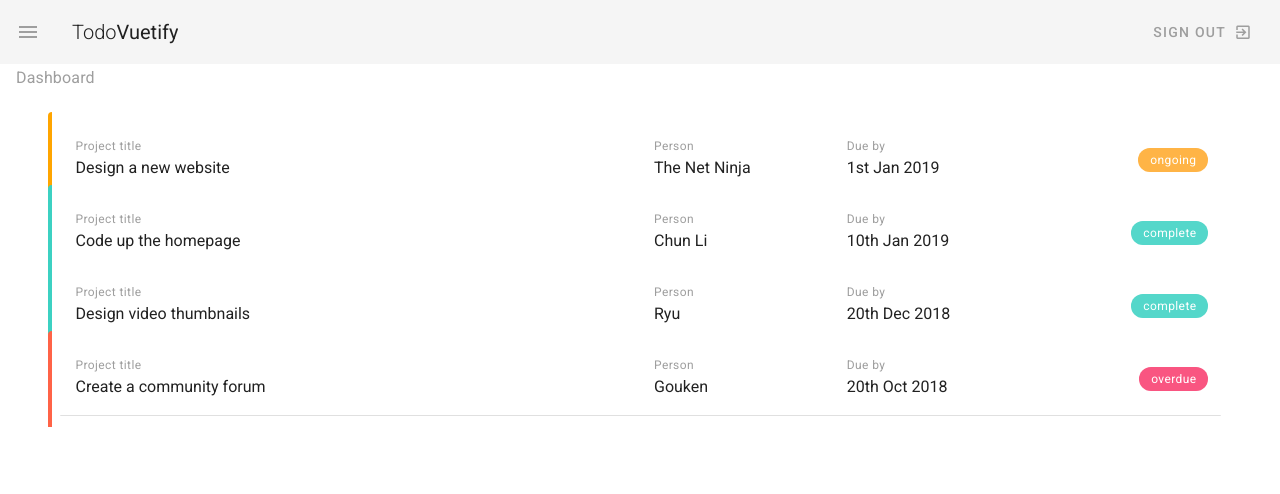
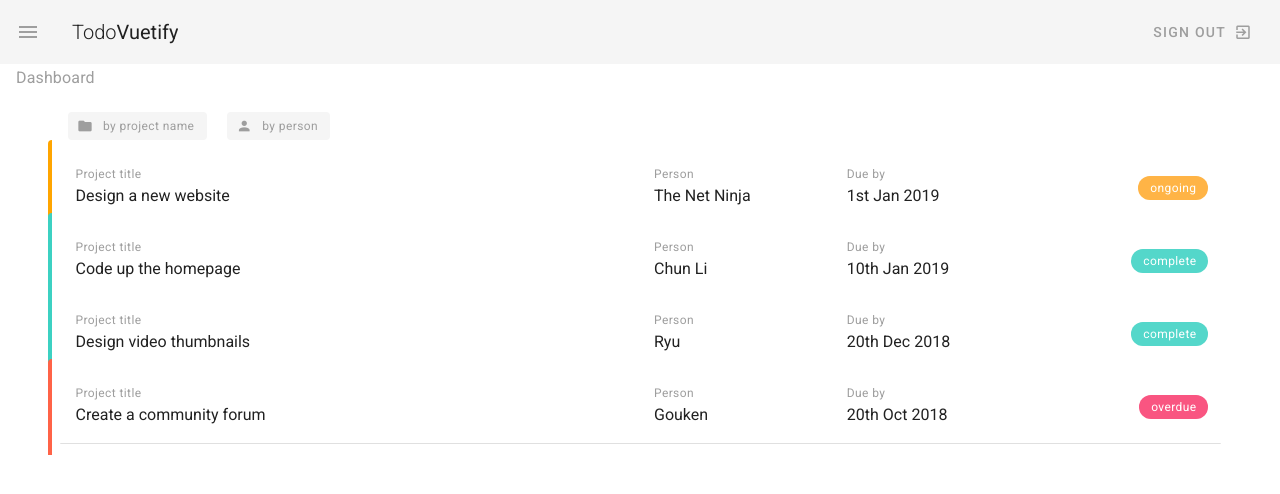
Before and after one commit to mamun-63/vuetify, a Vue app: page / in a window 1280 px wide. Shown: the top 494 px of the page. Built offline with nearby package versions, Linux system fonts and the light colour scheme.

Commit message:
Sorting Projects by name, and by Person on click

```diff
--- a/src/views/Dashboard.vue
+++ b/src/views/Dashboard.vue
@@ -3,6 +3,17 @@
     <h1 class="subtitle-1 grey--text">Dashboard</h1>
 
     <v-container class="my-5">
+      <v-row class="mb-3">
+        <v-btn small depressed class="grey--text mx-5" @click="sortBy('title')">
+          <v-icon left small>mdi-folder</v-icon>
+          <span class="caption text-lowercase">By project name</span>
+        </v-btn>
+        <v-btn small depressed class="grey--text" @click="sortBy('person')">
+          <v-icon left small>mdi-account</v-icon>
+          <span class="caption text-lowercase">By person</span>
+        </v-btn>
+      </v-row>
+
       <v-card flat v-for="project in projects" :key="project.title">
         <v-row :class="`pa-3 project ${project.status}`">
           <v-col cols='12' md='6'>
@@ -42,6 +53,12 @@ export default {
         { title: 'Create a community forum', person: 'Gouken', due: '20th Oct 2018', status: 'overdue', content: 'Lorem ipsum dolor sit amet consectetur adipisicing elit. Sunt consequuntur eos eligendi illum minima adipisci deleniti, dicta mollitia enim explicabo fugiat quidem ducimus praesentium voluptates porro molestias non sequi animi!'},
       ]
     }
+  },
+
+  methods: {
+    sortBy(prop) {
+      this.projects.sort((a, b) => a[prop] < b[prop] ? -1 : 1)
+    }
   }
 }
 </script>
```
